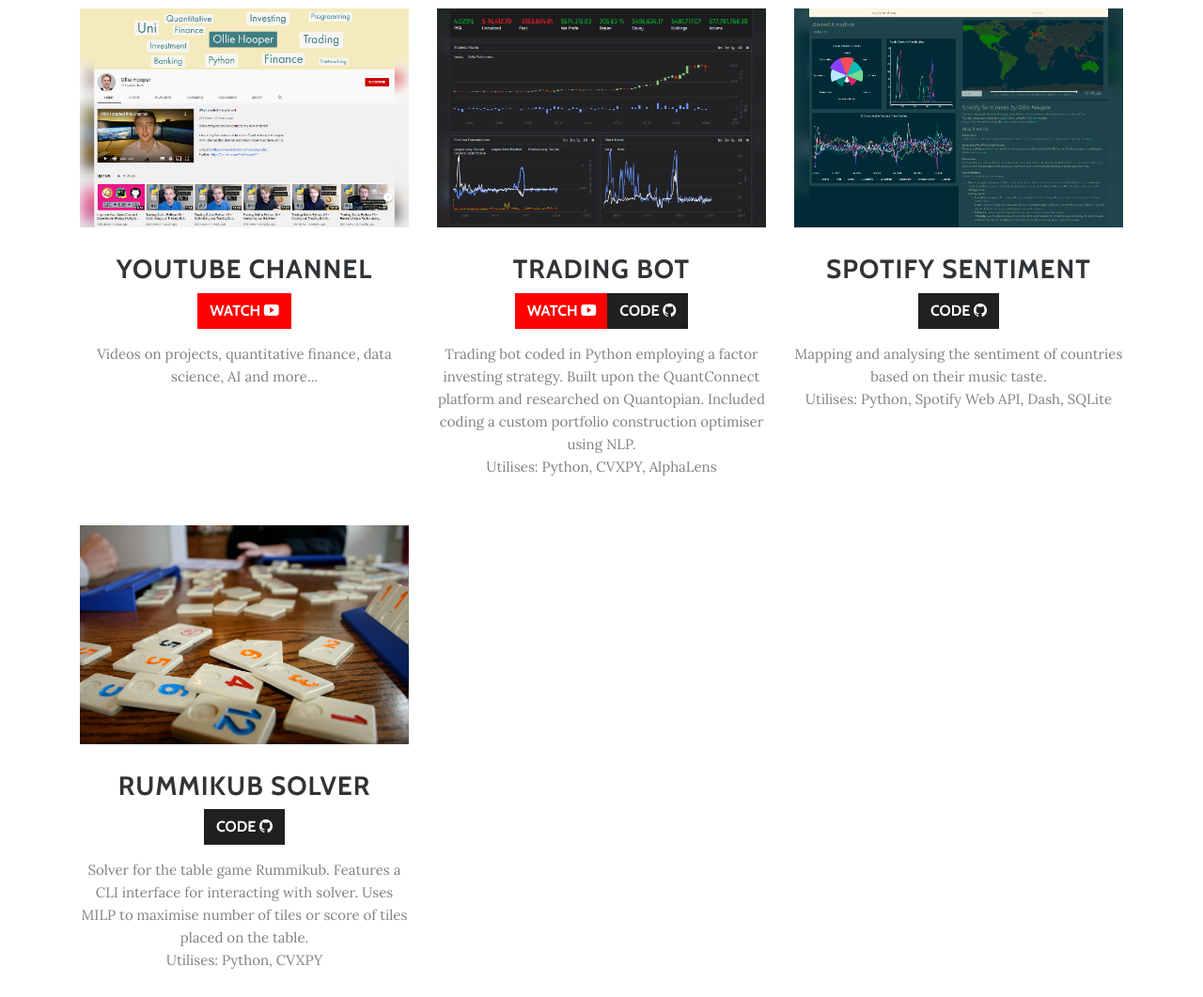
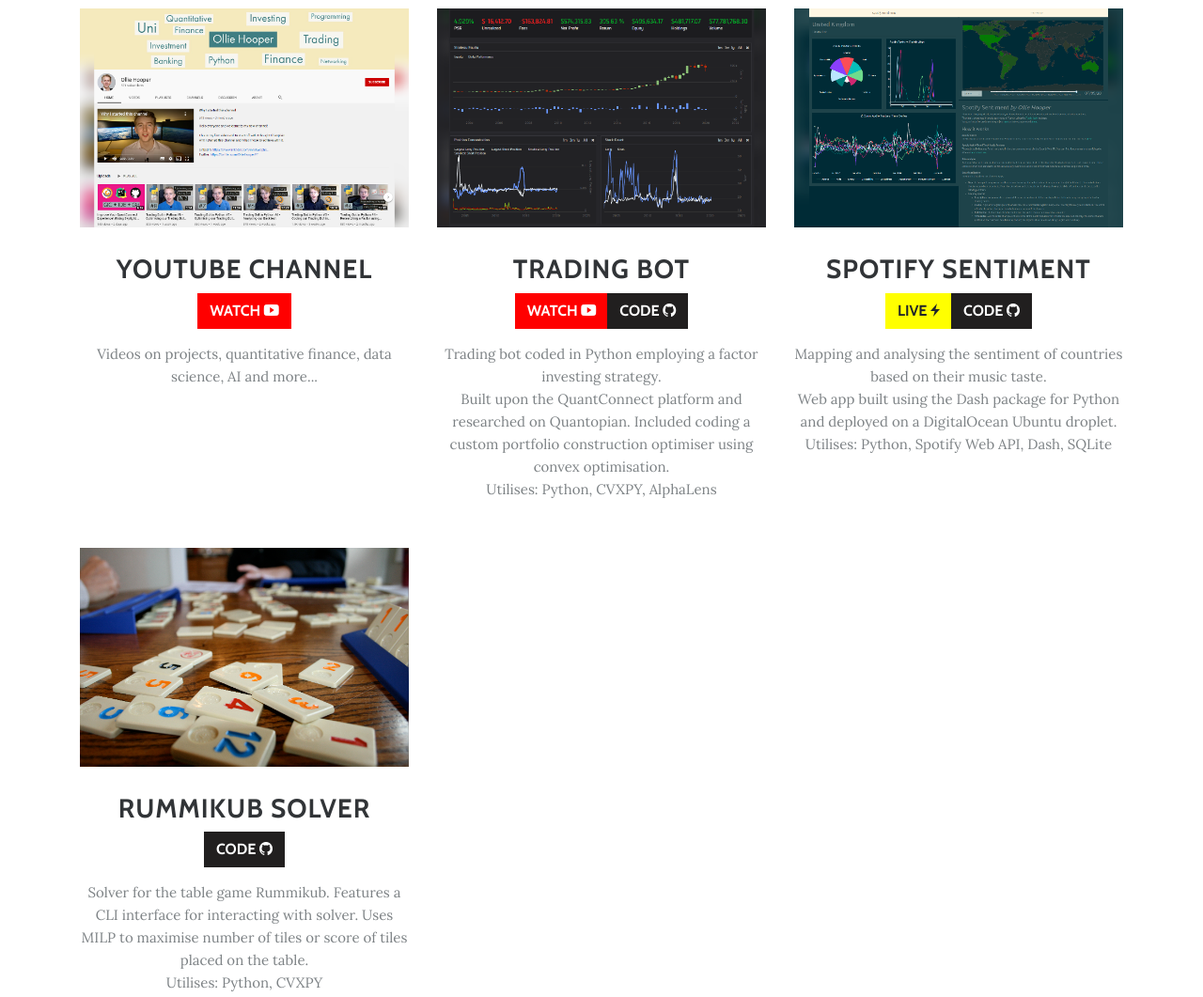
Before and after one commit to Ollie-Hooper/Ollie-Hooper.github.io, a plain HTML site: page index.html in a window 1280 px wide. Shown: the part 959-2020 px from the top of the page at 94% size. Drawn offline with nearby package versions, Linux system fonts and the light colour scheme; a script that the page names is missing; files whose address does not match are found by name.

Commit message:
Updated website via BSS

```diff
--- a/index.html
+++ b/index.html
@@ -58,13 +58,14 @@
                     <h3 class="name">Trading Bot</h3>
                     <div class="btn-group project-links" role="group"><a class="btn btn-primary project-video" role="button" href="https://www.youtube.com/watch?v=1J4bp9WBIGQ&amp;list=PLaqwPcAyYkKw6rA0pkKQVlxyBE9uS9vLD" target="_blank">WATCH&nbsp;<i class="icon ion-social-youtube"></i></a><a class="btn btn-primary project-code"
                             role="button" href="https://github.com/Ollie-Hooper/QC-Trading-Bot-YT" target="_blank">CODE&nbsp;<i class="icon ion-social-github"></i></a></div>
-                    <p class="description">Trading bot coded in Python employing a factor investing strategy. Built upon the QuantConnect platform and researched on Quantopian. Included coding a custom portfolio construction optimiser using NLP.<br>Utilises: Python, CVXPY,
-                        AlphaLens</p>
+                    <p class="description">Trading bot coded in Python employing a factor investing strategy.<br>Built upon the QuantConnect platform and researched on Quantopian. Included coding a custom portfolio construction optimiser using convex optimisation.<br>Utilises:
+                        Python, CVXPY, AlphaLens</p>
                 </div>
-                <div class="col-sm-6 col-lg-4 item"><a href="https://github.com/Ollie-Hooper/SpotifySentiment" target="_blank"><img class="img-fluid" src="assets/img/project/spotifysentiment.png"></a>
+                <div class="col-sm-6 col-lg-4 item"><a href="https://spotifysentiment.ollie-hooper.me" target="_blank"><img class="img-fluid" src="assets/img/project/spotifysentiment.png"></a>
                     <h3 class="name">Spotify Sentiment</h3>
-                    <div class="btn-group project-links" role="group"><a class="btn btn-primary project-code" role="button" href="https://github.com/Ollie-Hooper/SpotifySentiment" target="_blank">CODE&nbsp;<i class="icon ion-social-github"></i></a></div>
-                    <p class="description">Mapping and analysing the sentiment of countries based on their music taste.<br>Utilises: Python, Spotify Web API, Dash, SQLite<br></p>
+                    <div class="btn-group project-links" role="group"><a class="btn btn-primary project-live" role="button" target="_blank" href="https://spotifysentiment.ollie-hooper.me">LIVE&nbsp;<i class="icon ion-flash"></i></a><a class="btn btn-primary project-code" role="button" target="_blank"
+                            href="https://github.com/Ollie-Hooper/SpotifySentiment">CODE&nbsp;<i class="icon ion-social-github"></i></a></div>
+                    <p class="description">Mapping and analysing the sentiment of countries based on their music taste.<br>Web app built using the Dash package for Python and deployed on a DigitalOcean Ubuntu droplet.<br>Utilises: Python, Spotify Web API, Dash, SQLite<br></p>
                 </div>
                 <div class="col-sm-6 col-lg-4 item"><a href="https://github.com/Ollie-Hooper/RummikubSolver" target="_blank"><img class="img-fluid" src="assets/img/project/rummikub.png"></a>
                     <h3 class="name">Rummikub Solver</h3>
```
Also changed, not shown: 1 other file.
